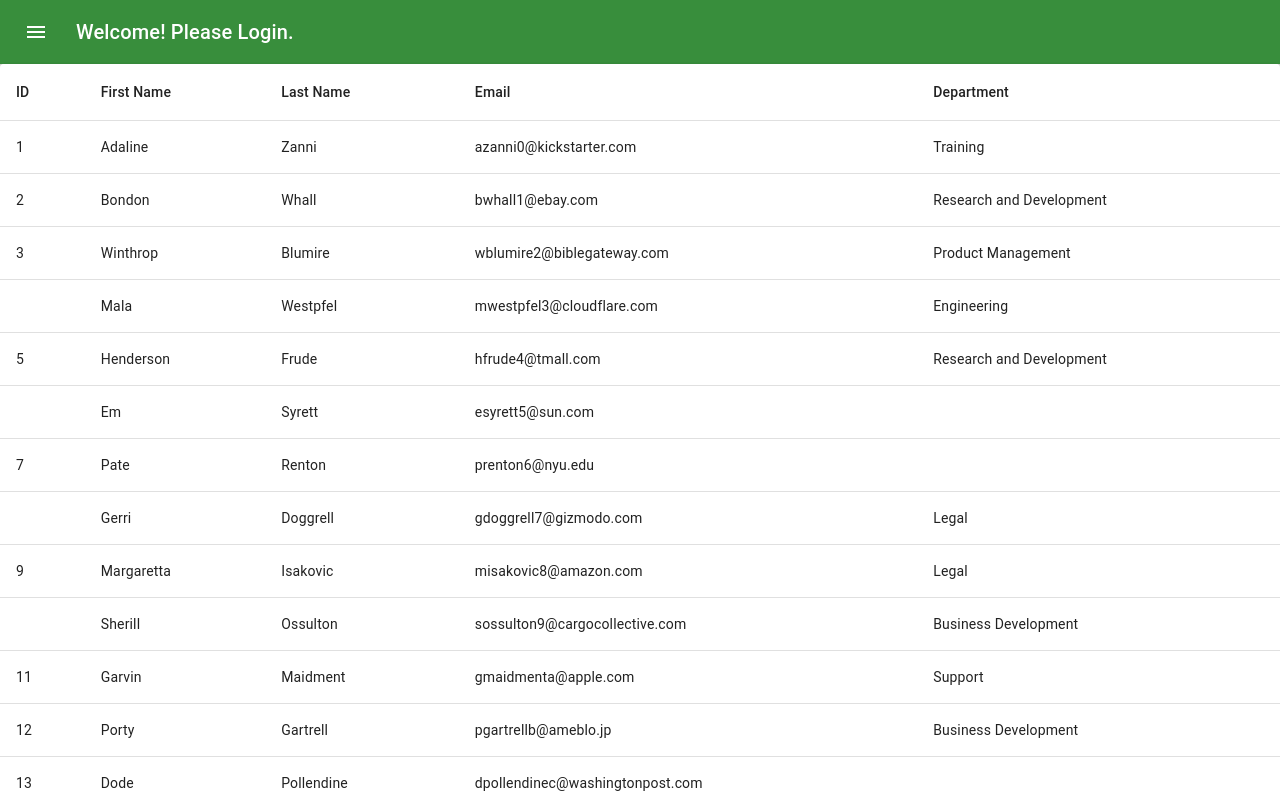
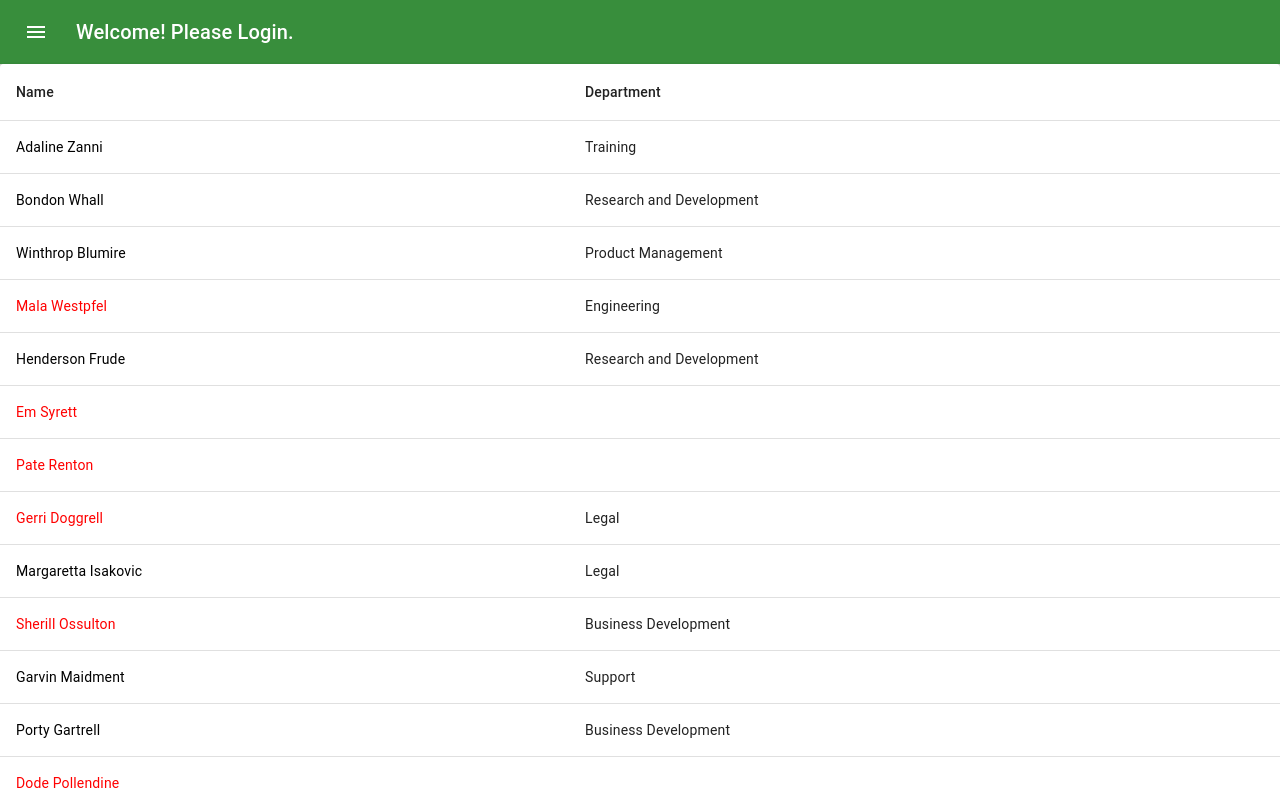
Before and after one commit to asibaja13/react-exercise, a React (Create React App) app: page /associates in a window 1280 px wide. Shown: the top 800 px of the page. Built offline with nearby package versions, Linux system fonts and the light colour scheme; data requests are answered from the project's data file.

Commit message:
Finish task 1 User List

```diff
--- a/package.json
+++ b/package.json
@@ -17,6 +17,7 @@
     "react-dom": "^16.13.1",
     "react-router-dom": "^5.2.0",
     "react-scripts": "3.4.1",
+    "styled-components": "^5.1.1",
     "typescript": "3.9.7"
   },
   "scripts": {
@@ -40,5 +41,9 @@
       "last 1 firefox version",
       "last 1 safari version"
     ]
+  },
+  "devDependencies": {
+    "@types/react-router-dom": "^5.1.5",
+    "@types/styled-components": "^5.1.1"
   }
 }
--- a/src/components/Associates/Associates.tsx
+++ b/src/components/Associates/Associates.tsx
@@ -32,7 +32,7 @@ export default class Associates extends Component<Props, State> {
     const { associates } = this.state;
     return (
       <Paper>
-        <AssociatesTable associates={associates} />;
+        <AssociatesTable associates={associates} />
       </Paper>
     );
   }
--- a/src/components/Associates/Row.tsx
+++ b/src/components/Associates/Row.tsx
@@ -1,15 +1,24 @@
 import React from "react";
 import TableRow from "@material-ui/core/TableRow";
 import TableCell from "@material-ui/core/TableCell";
+import styled from 'styled-components';
 import Associate from "../../interfaces/associate";
 
+const Name = styled.span((props: { markRed: boolean}) => ({
+  color: props.markRed? 'red' : 'black'
+}))
+
 export default function Footer({ associate }: { associate: Associate }) {
+
+  const hasNullAttributes = () => {
+    return !Object.values(associate).every(v => v !== null);
+  }
+
   return (
     <TableRow>
-      <TableCell>{associate.id}</TableCell>
-      <TableCell>{associate.first_name}</TableCell>
-      <TableCell>{associate.last_name}</TableCell>
-      <TableCell>{associate.email}</TableCell>
+      <TableCell>
+        <Name markRed={hasNullAttributes()}>{`${associate.first_name} ${associate.last_name}`}</Name>
+      </TableCell>
       <TableCell>{associate.Department}</TableCell>
     </TableRow>
   );
--- a/src/components/Associates/Table.tsx
+++ b/src/components/Associates/Table.tsx
@@ -17,10 +17,7 @@ export default function AssociatesTable(props: { associates: Array<Associate>})
       <Table>
         <TableHead>
           <TableRow>
-            <TableCell>ID</TableCell>
-            <TableCell>First Name</TableCell>
-            <TableCell>Last Name</TableCell>
-            <TableCell>Email</TableCell>
+            <TableCell>Name</TableCell>
             <TableCell>Department</TableCell>
           </TableRow>
         </TableHead>
```
Also changed, not shown: src/components/HomePage/HomePage.tsx (+5 -5 lines), 1 other file (tests, documents, lock files or other folders).
